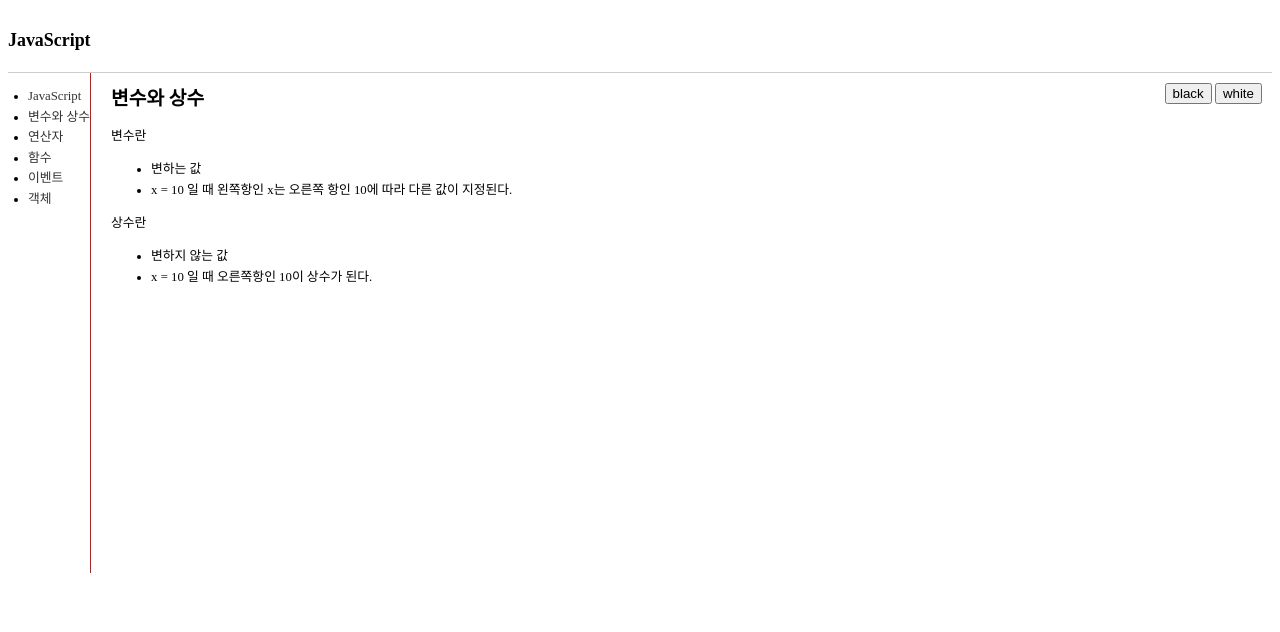
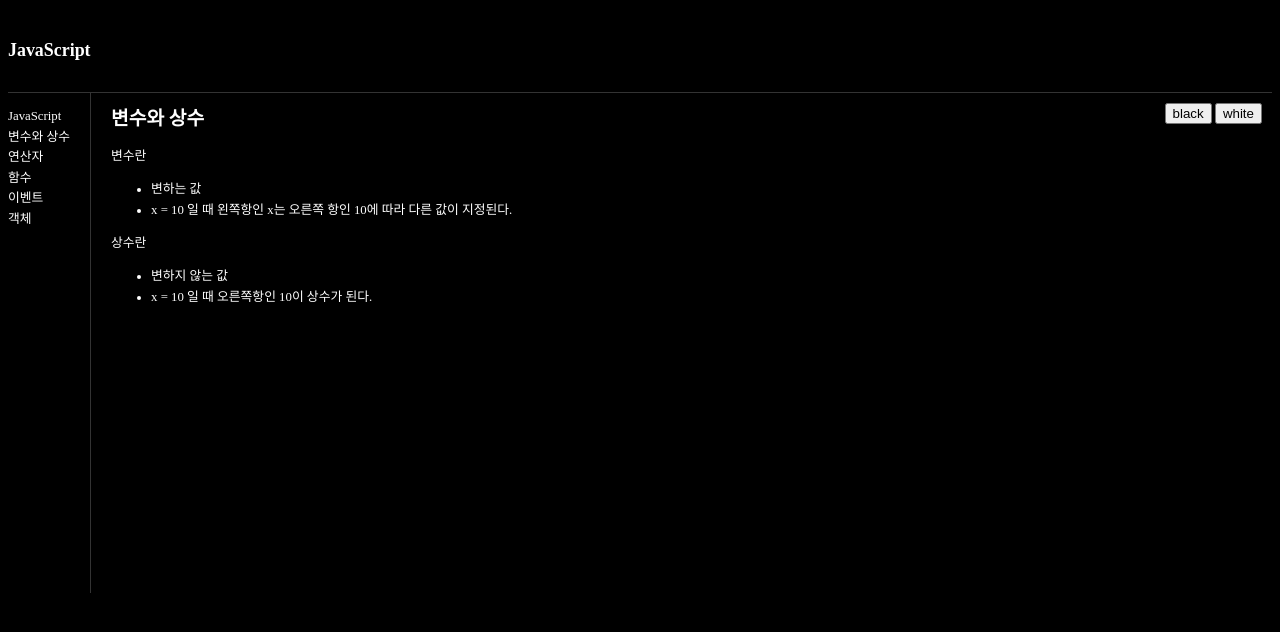
Before and after one commit to lghtwave/opentutorials-lghtwave, a plain HTML site: page index.html in a window 1280 px wide. Both pictures are taken after a click on the button "black". Drawn offline with Linux system fonts and the light colour scheme.

Commit message:
javascript.html & html changed

```diff
--- a/index.html
+++ b/index.html
@@ -8,9 +8,25 @@
                 font-family: dotum;
                 line-height: 1.6em;
             }
+            body.black {
+                background-color: black;
+                color: white;
+            }
+            body.black a {
+                color: white;
+            }
+            body.black a:hover {
+                color: #f60;
+            }
+            body.black header {
+                border-bottom: 1px solid #333;
+            }
+            body.black nav {
+                border-right: 1px solid #333;
+            }
             header {
                 border-bottom: 1px solid #ccc;
-                padding: 10px 0;
+                padding: 20px 0;
             }
             #toolbar {
                 padding: 10px;
@@ -20,16 +36,18 @@
                 float: left;
                 margin-right: 20px;
                 min-height: 500px;
-                border-right: 1px solid red;
+                border-right: 1px solid #ccc;
             }
             nav ul {
-                list-style: ;
-                padding-left: 20px;
-                padding-top: 1px
+                list-style: none;
+                padding-left: 0;
                 padding-right: 20px;
             }
             article {
                 float: left;
+            }
+            footer {
+                clear: both;
             }
             a {
                 text-decoration: none;
@@ -46,14 +64,14 @@
         </style>
     </head>
 
-    <body>
+    <body id="body">
         <div>
             <header>
                 <h1>JavaScript</h1>
             </header>
             <div id="toolbar">
-                <input type="button" value="black" />
-                <input type="button" value="white" />
+                <input type="button" value="black" onclick="document.getElementById('body').className='black'" />
+                <input type="button" value="white" onclick="document.getElementById('body').className='white'" />
             </div>
             <nav>
                 <ul>
```
Also changed, not shown: javascript.html (added, +10 -0 lines).
